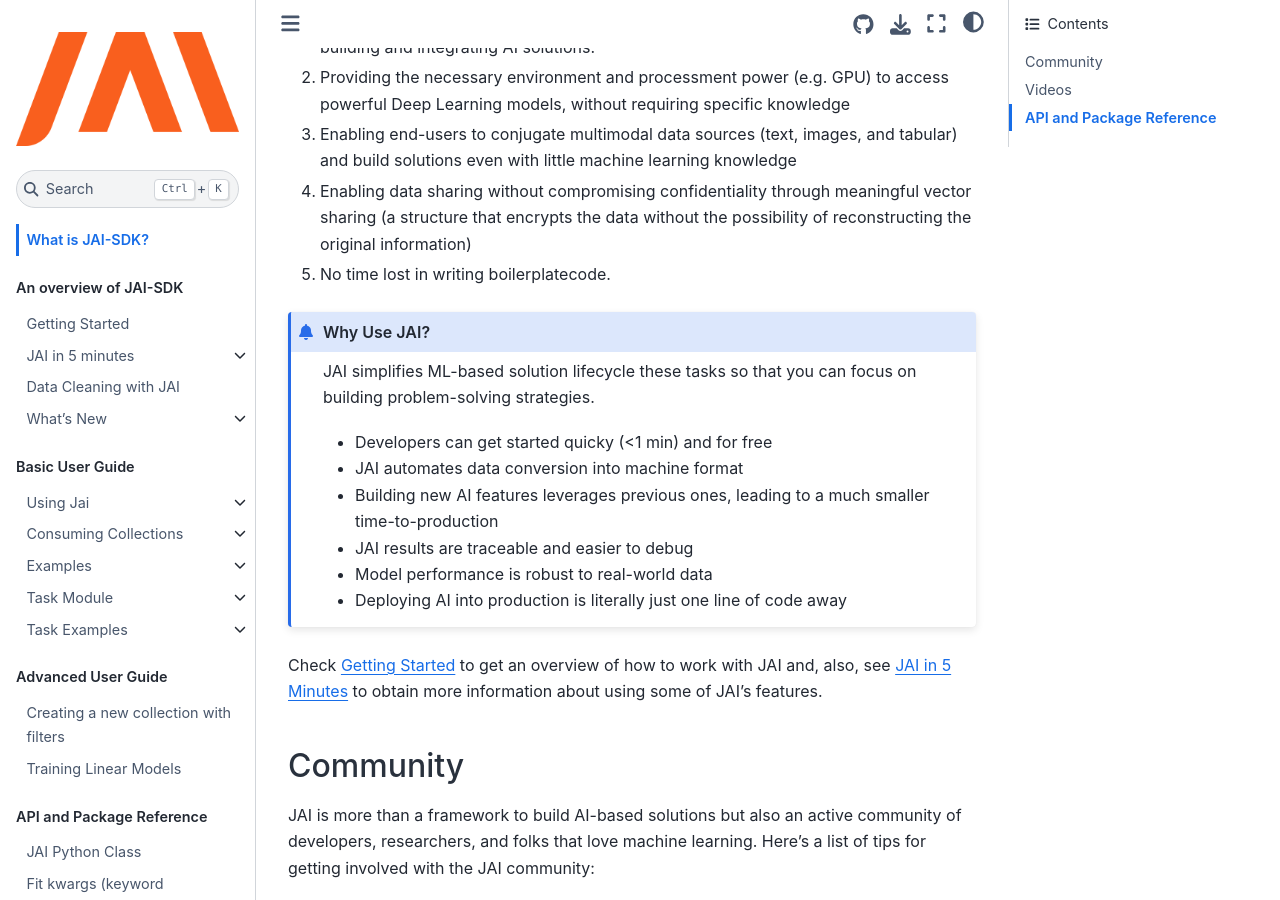
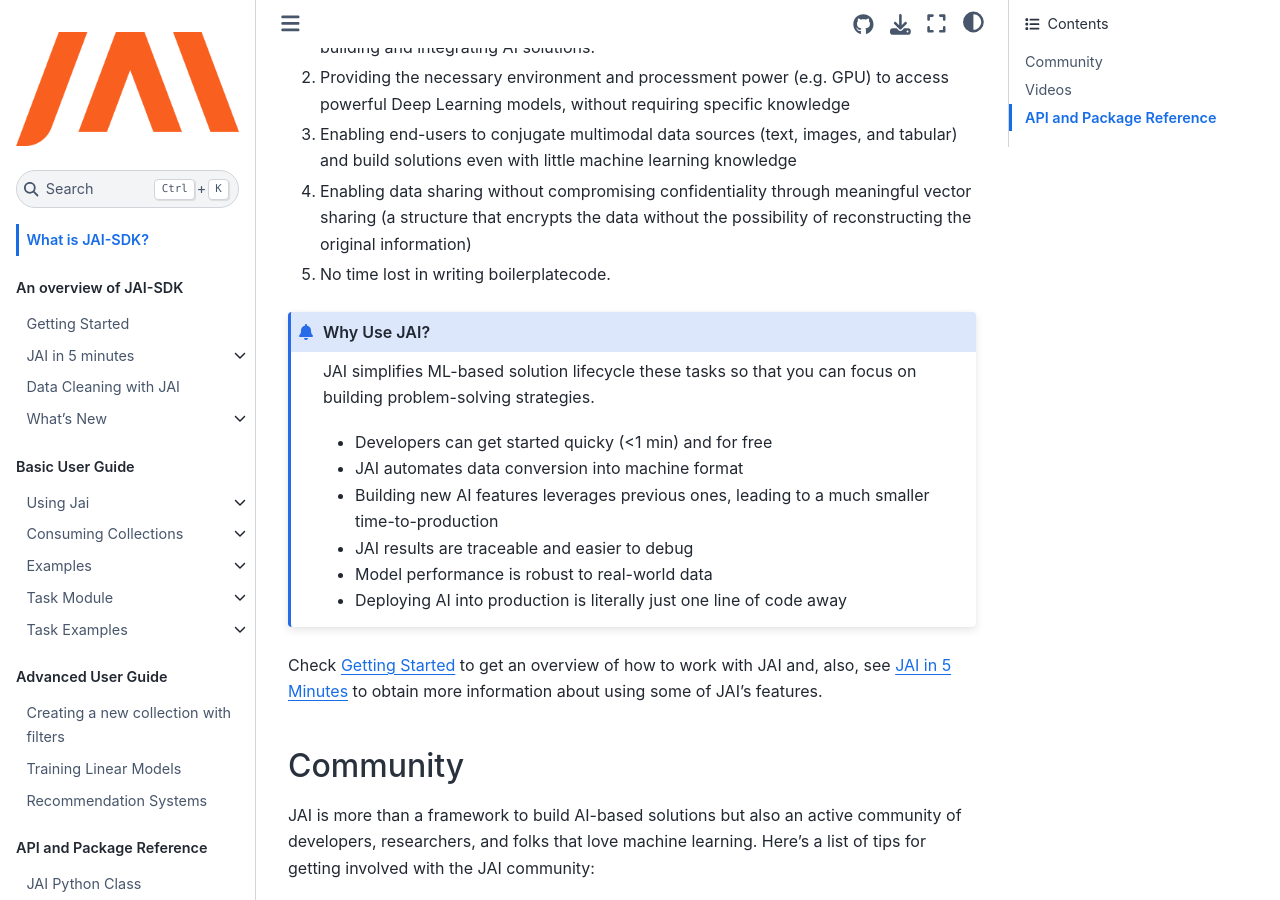
Before and after one commit to jquant/jai-sdk, a Sphinx documentation site: the page built from docs/index.rst, in a window 1280 px wide and 900 px high, scrolled down 535 px. Built offline with Sphinx 7.4.7 and the Sphinx Book theme 1.1.4, drawn with Linux system fonts in a browser that asks for light colours.

Commit message:
added recommendation to side bar

```diff
--- a/docs/index.rst
+++ b/docs/index.rst
@@ -39,6 +39,7 @@
 
    Creating a new collection with filters <source/advanced/filters>
    Training Linear Models <source/advanced/linear_models>
+   Recommendation Systems <source/advanced/recommendation>
 ..    source/advanced/environments.rst
 ..    source/advanced/multimodal.rst
 ..    source/advanced/hierarchical.rst
```
